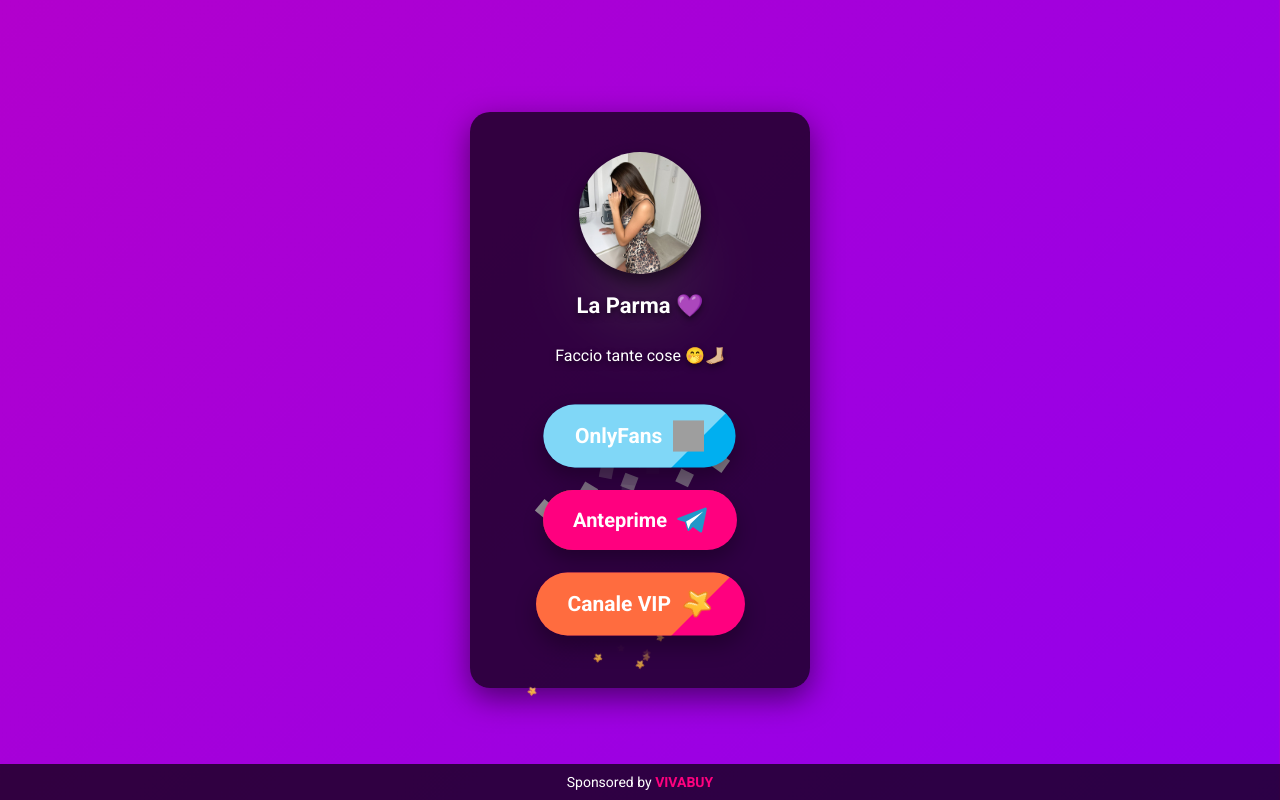
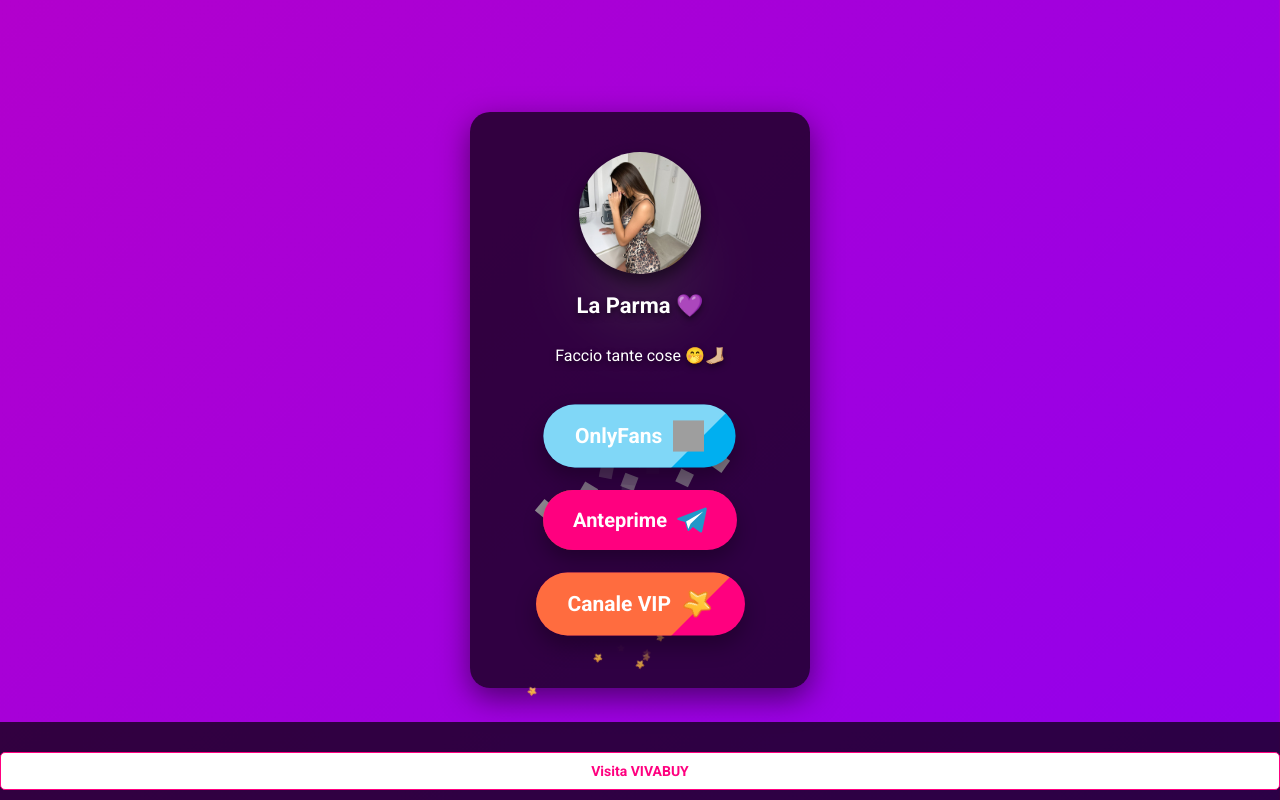
Before and after one commit to MattiaCeravolo/laparma.github.io, a plain HTML site: page index.html in a window 1280 px wide. Drawn offline with Linux system fonts and the light colour scheme; grey boxes are pictures that could not be loaded.

Commit message:
Update index.html

```diff
--- a/index.html
+++ b/index.html
@@ -453,7 +453,10 @@
     </script>
 
     <footer style="position: absolute; bottom: 0; width: 100%; text-align: center; padding: 10px; background: rgba(0, 0, 0, 0.7); color: #fff; font-size: 14px;">
-        Sponsored by <a href="https://linktr.ee/VIVABUY" style="color: #ff007f; text-decoration: none; font-weight: bold;">VIVABUY</a>
+        <a href="https://linktr.ee/VIVABUY" title="Questo link porta a uno sponsor. La pagina non è affiliata a VIVABUY."
+            style="display: block; text-align: center; margin-top: 20px; padding: 10px 15px; border: 1px solid #ff007f; border-radius: 5px; background: #fff; color: #ff007f; text-decoration: none; font-size: 14px; font-weight: bold;">
+            Visita VIVABUY
+        </a>
     </footer>
 
 </body>
```
